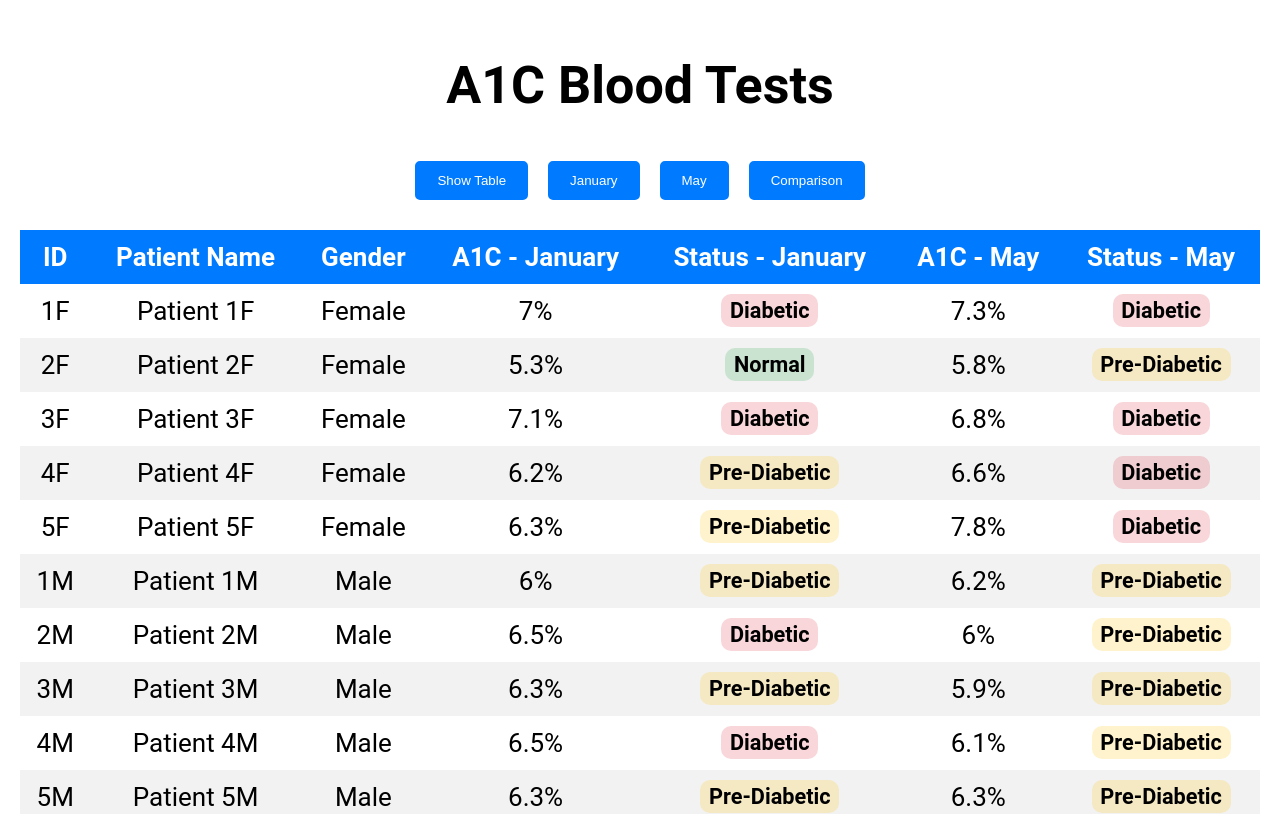
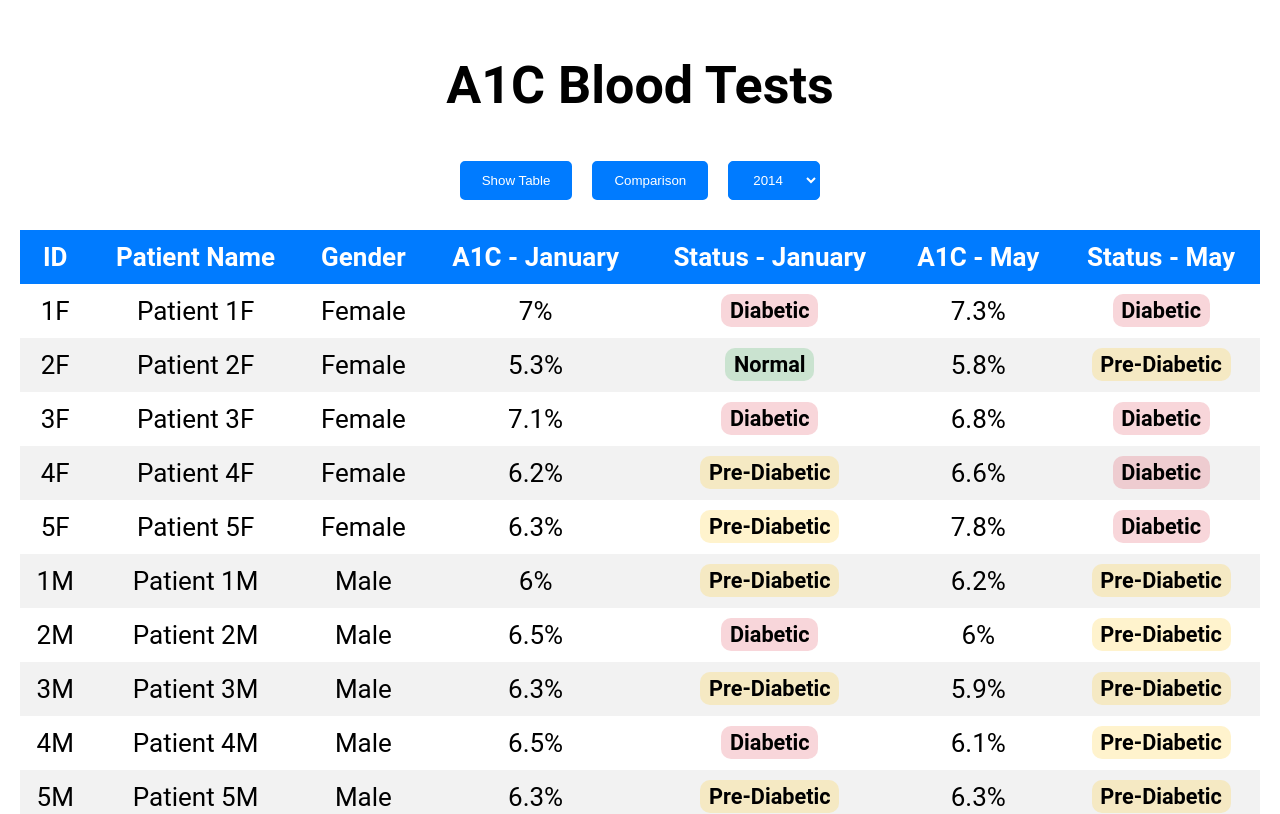
Before and after one commit to K-Gatech/Diabetes-site, a React (Create React App) app: page / in a window 1280 px wide. Shown: the top 814 px of the page. Built offline with nearby package versions, Linux system fonts and the light colour scheme.

Commit message:
Updated drop down and data

```diff
--- a/src/App.css
+++ b/src/App.css
@@ -73,3 +73,15 @@ tr:nth-child(even) {
 .status.normal { background-color: rgba(40, 167, 69, 0.2); }
 .status.diabetic { background-color: rgba(220, 53, 69, 0.2); }
 .status.pre-diabetic { background-color: rgba(255, 193, 7, 0.2); }
+
+.dropdown {
+  /* Style your dropdown to match the buttons */
+  padding: 10px 20px;
+  margin: 10px;
+  border-radius: 5px;
+  cursor: pointer;
+  border: 1px solid #007bff;
+  background-color: #007bff;
+  color: white;
+  /* Add any other styles to match the provided design */
+}
--- a/src/App.js
+++ b/src/App.js
@@ -1,27 +1,43 @@
 import React, { useState } from 'react';
 import './App.css';
-import JanuaryGraph from './components/JanuaryGraph';
-import MayGraph from './components/MayGraph';
+import A2014Graph from './components/A2014Graph';
+import B2015Graph from './components/B2015Graph';
 import ComparisonGraph from './components/ComparisonGraph';
 import PatientDataTable from './components/PatientDataTable';
 
 function App() {
   const [activeView, setActiveView] = useState('table'); // shows main table on startup
 
+  // This handler changes the active view based on what the user selects
+  const handleViewChange = (view) => {
+    setActiveView(view);
+  };
+
+  const years = [2014, 2015, 2016, 2017, 2018, 2019, 2020];
+
   return (
     <div className="App">
       <header className="App-header">
         <h1>A1C Blood Tests</h1>
         <div className="graph-controls">
-          <button onClick={() => setActiveView('table')}>Show Table</button>
-          <button onClick={() => setActiveView('January')}>January</button>
-          <button onClick={() => setActiveView('May')}>May</button>
-          <button onClick={() => setActiveView('Comparison')}>Comparison</button>
+          {/* Existing buttons for table and comparison */}
+          <button onClick={() => handleViewChange('table')}>Show Table</button>
+          <button onClick={() => handleViewChange('Comparison')}>Comparison</button>
+
+          {/* Dropdown for year selection */}
+          <select className="dropdown" onChange={(e) => setActiveView(e.target.value)}>
+            {years.map(year => (
+              <option key={year} value={year}>{year}</option>
+            ))}
+          </select>
         </div>
-        {activeView === 'January' && <JanuaryGraph />}
-        {activeView === 'May' && <MayGraph />}
+
+        {/* Conditional rendering based on activeView */}
+        {activeView === '2014' && <A2014Graph />}
+        {activeView === '2015' && <B2015Graph />}
         {activeView === 'Comparison' && <ComparisonGraph />}
         {activeView === 'table' && <PatientDataTable />}
+        {/* Add additional rendering for other years based on the activeView */}
       </header>
     </div>
   );
--- a/src/components/JanuaryGraph.js
+++ b/src/components/A2014Graph.js
@@ -6,7 +6,7 @@ import patientsData from './PatientsData';
 // Register the chart.js
 ChartJS.register(CategoryScale, LinearScale, PointElement, LineElement, Title, Tooltip, Legend);
 
-const JanuaryGraph = () => {
+const A2014Graph = () => {
 
   // Create labels based on patient IDs (1-5). Stop labels at 5 but includes all patients
   const patientLabels = patientsData.map((patient, index) => `Patient ${index + 1}`).slice(0,5);
@@ -54,7 +54,7 @@ const JanuaryGraph = () => {
       },
       title: {
         display: true,
-        text: 'A1C Levels for January by Gender',
+        text: 'A1C Levels for 2014 by Gender',
       },
     },
     scales: {
@@ -77,4 +77,4 @@ const JanuaryGraph = () => {
   return <Line options={options} data={data} />;
 };
 
-export default JanuaryGraph;
+export default A2014Graph;
--- a/src/components/MayGraph.js
+++ b/src/components/B2015Graph.js
@@ -6,7 +6,7 @@ import patientsData from './PatientsData';
 // Register the chart.js
 ChartJS.register(CategoryScale, LinearScale, PointElement, LineElement, Title, Tooltip, Legend);
 
-const MayGraph = () => {
+const B2015Graph = () => {
 
   // Create labels based on patient IDs (1-5). Stop labels at 5 but includes all patients
   const patientLabels = patientsData.map((patient, index) => `Patient ${index + 1}`).slice(0,5);
@@ -54,7 +54,7 @@ const MayGraph = () => {
       },
       title: {
         display: true,
-        text: 'A1C Levels for May by Gender',
+        text: 'A1C Levels for 2015 by Gender',
       },
     },
     scales: {
@@ -77,4 +77,4 @@ const MayGraph = () => {
   return <Line options={options} data={data} />;
 };
 
-export default MayGraph;
+export default B2015Graph;
```
